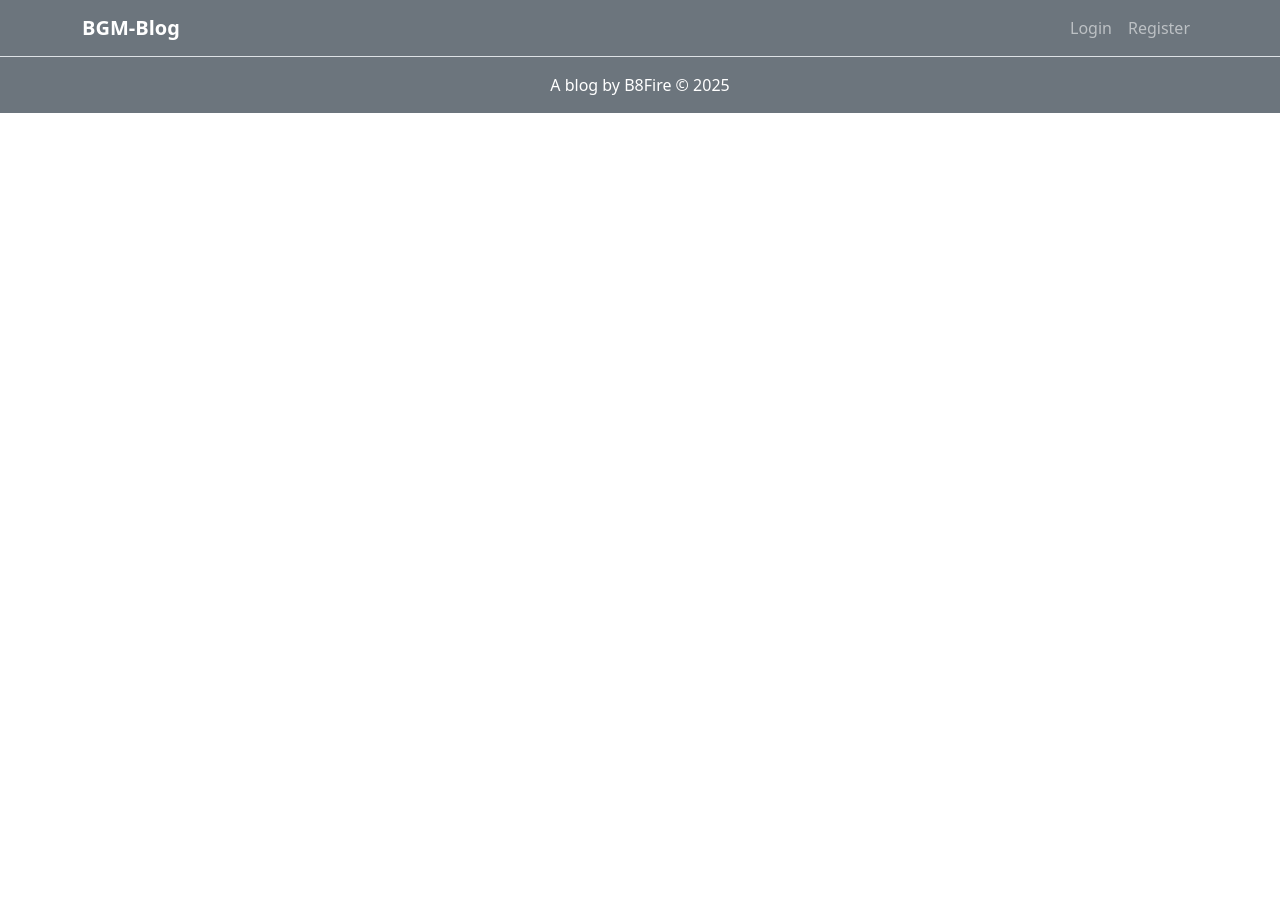
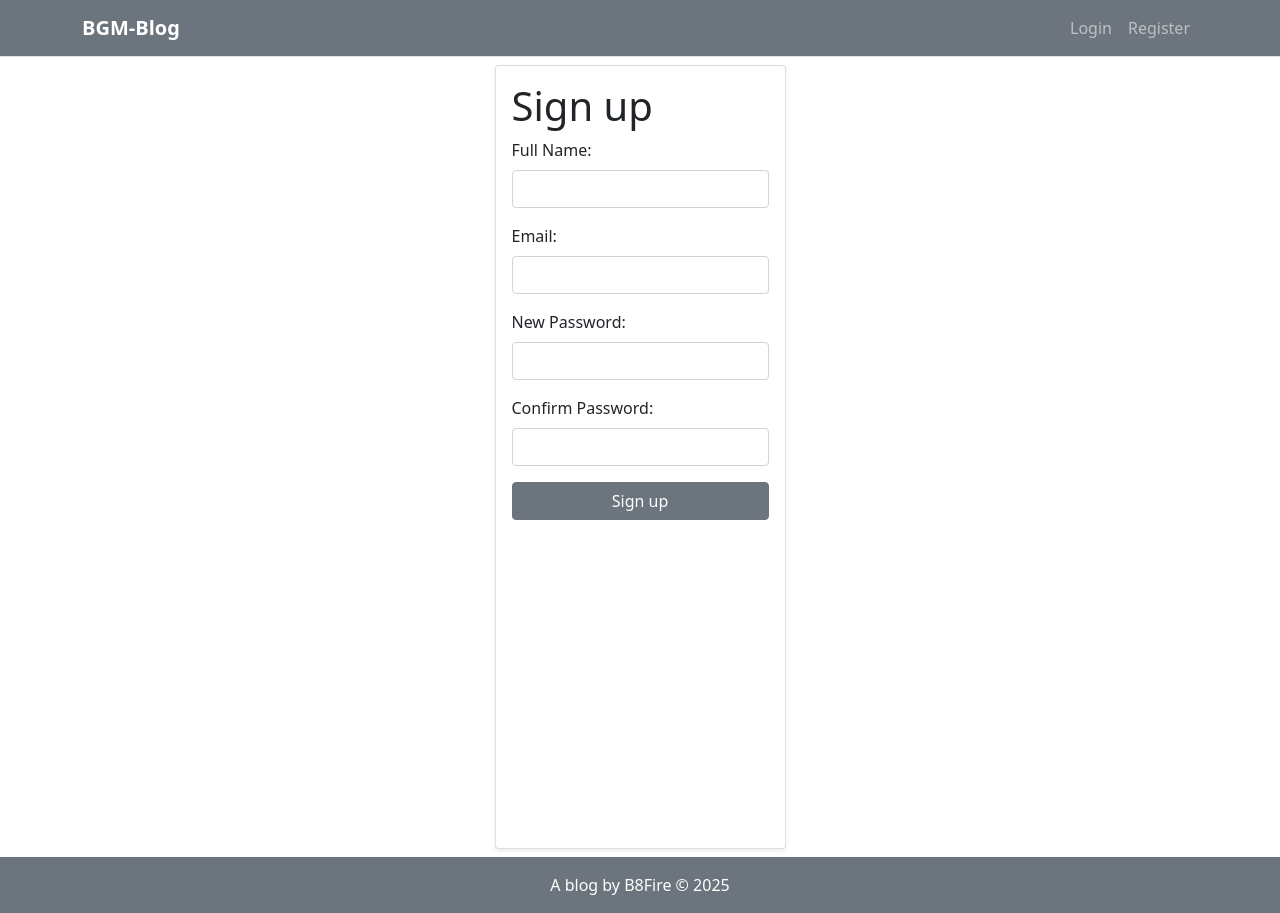
Before and after one commit to BonfaceGekara/bgm-blog, a React (Vite) app in the folder frontend/blog-frontend/: page /register in a window 1280 px wide. Before the commit the page ends 800 px from the top, so only its background shows below. Built offline with nearby package versions, Linux system fonts and the light colour scheme.

Commit message:
added auth frontend

```diff
--- a/frontend/blog-frontend/src/App.jsx
+++ b/frontend/blog-frontend/src/App.jsx
@@ -1,10 +1,12 @@
 import { useState } from 'react';
-import {BrowserRouter, Routes, Route, Link} from "react-router-dom";
+import {BrowserRouter, Routes, Route} from "react-router-dom";
 
 import Header from './components/Header';
 import Footer from './components/Footer';
 import Home from './components/Home';
 import ReadMore from './components/ReadMore';
+import Register from './components/Register';
+import Login from './components/Login';
 
 function App() {
 
@@ -15,6 +17,8 @@ function App() {
       <Routes>
         <Route path='/' element={<Home />} />
         <Route path='/readmore/:id' element={<ReadMore />} />
+        <Route path='/register' element={<Register />} />
+        <Route path='/login' element={<Login />} />
       </Routes>
 
       <Footer />
--- a/frontend/blog-frontend/src/components/Header.jsx
+++ b/frontend/blog-frontend/src/components/Header.jsx
@@ -1,4 +1,5 @@
 import React from "react";
+import { Link } from "react-router-dom";
 
 function Header() {
     return (
@@ -6,7 +7,7 @@ function Header() {
             <nav className="navbar navbar-expand-lg navbar-light bg-secondary border-bottom">
                 <div className="container">
 
-                    <a className="navbar-brand text-white fw-bold" href="#">BGM-Blog</a>
+                    <Link className="navbar-brand text-white fw-bold" to='/'>BGM-Blog</Link>
 
                     <button className="navbar-toggler" type="button" data-bs-toggle="collapse" data-bs-target="#navbarContent"
                         aria-controls="navbarContent" aria-expanded="false" aria-label="Toggle navigation">
@@ -16,10 +17,10 @@ function Header() {
                     <div className="collapse navbar-collapse navbar-dark justify-content-end" id="navbarContent">
                         <ul className="navbar-nav">
                             <li className="nav-item">
-                                <a className="nav-link" href="#">Login</a>
+                                <Link className="nav-link" to="/login">Login</Link>
                             </li>
                             <li className="nav-item">
-                                <a className="nav-link" href="#">Register</a>
+                                <Link className="nav-link" to="/register">Register</Link>
                             </li>
                         </ul>
                     </div>
--- /dev/null
+++ b/frontend/blog-frontend/src/components/Login.jsx
@@ -0,0 +1,24 @@
+function Login () {
+    return(
+        <div className="container d-flex justify-content-center min-vh-100">
+            <div className="card m-2 p-3 shadow-sm">
+                <h1>Log in</h1>
+                <form>
+                    <div className="mb-3">
+                        <label for="email" className="form-label">Email:</label>
+                        <input type="email" className="form-control" id="email" required/>
+                    </div>
+                    <div className="mb-3">
+                        <label for="password" className="form-label">Password:</label>
+                        <input type="password" className="form-control" id="password" required/>
+                    </div>
+                    <div>
+                        <button className="btn btn-secondary w-100">Login</button>
+                    </div>
+                </form>
+            </div>
+        </div>
+    );
+}
+
+export default Login;
--- a/frontend/blog-frontend/src/components/ReadMore.jsx
+++ b/frontend/blog-frontend/src/components/ReadMore.jsx
@@ -27,7 +27,7 @@ function ReadMore() {
                 <h3 className="text-primary p-3">{blog.sub_title}</h3>
                 <p>{blog.content}</p>
                 <div className="d-flex justify-content-end">
-                    <p>Posted by : {blog.posted_by}.</p>
+                    <p className="text-success">Posted by : {blog.posted_by}.</p>
                 </div>
             </div>
             <div className="col-md-3"></div>
--- /dev/null
+++ b/frontend/blog-frontend/src/components/Register.jsx
@@ -0,0 +1,32 @@
+function Register() {
+    return(
+        <div className="container d-flex justify-content-center min-vh-100">
+            <div className="card m-2 p-3 shadow-sm">
+                <h1>Sign up</h1>
+                <form>
+                    <div className="mb-3">
+                        <label for="name" className="form-label">Full Name:</label>
+                        <input type="text" className="form-control" id="name" required/>
+                    </div>
+                    <div className="mb-3">
+                        <label for="email" className="form-label">Email:</label>
+                        <input type="email" className="form-control" id="email" required/>
+                    </div>
+                    <div className="mb-3">
+                        <label for="password" className="form-label">New Password:</label>
+                        <input type="password" className="form-control" id="password" required/>
+                    </div>
+                    <div className="mb-3">
+                        <label for="cpassword" className="form-label">Confirm Password:</label>
+                        <input type="password" className="form-control" id="cpassword" required/>
+                    </div>
+                    <div>
+                        <button className="btn btn-secondary w-100">Sign up</button>
+                    </div>
+                </form>
+            </div>
+        </div>
+    );
+}
+
+export default Register;
```
